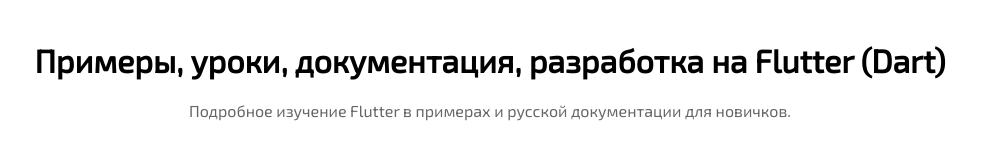
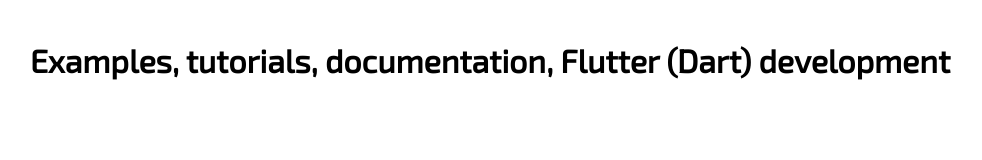
Before and after one commit to flutter-rus/flutter-rus.github.io, a plain HTML site: page index.html in a window 1280 px wide. Shown: the whole page, without its empty margins (150-1132 px from the left). Drawn offline with Linux system fonts and the light colour scheme.

Commit message:
Update index.html

```diff
--- a/index.html
+++ b/index.html
@@ -2,7 +2,7 @@
 <html lang="ru">
 <head>
     <meta charset="UTF-8">
-    <title>Примеры, уроки, документация, разработка на Flutter (Dart)</title>
+    <title>Examples, tutorials, documentation, Flutter (Dart) development</title>
     <meta name="description" content="Примеры, уроки, документация, разработка на Google Flutter (Dart) приложения и игры на Android/iOS/iPhone/iPad, русский язык">
     <meta name="viewport" content="width=device-width, initial-scale=1">
     <link rel="apple-touch-icon" sizes="180x180" href="/images/favicon/apple-touch-icon.png">
@@ -17,8 +17,7 @@
 </head>
 <body>
 <div class="header">
-    <h1>Примеры, уроки, документация, разработка на Flutter (Dart)</h1>
-    <div>Подробное изучение Flutter в примерах и русской документации для новичков.</div>
+    <h1>Examples, tutorials, documentation, Flutter (Dart) development</h1>
 </div>
 <script src="/js/script.js"></script>
 </body>
```
